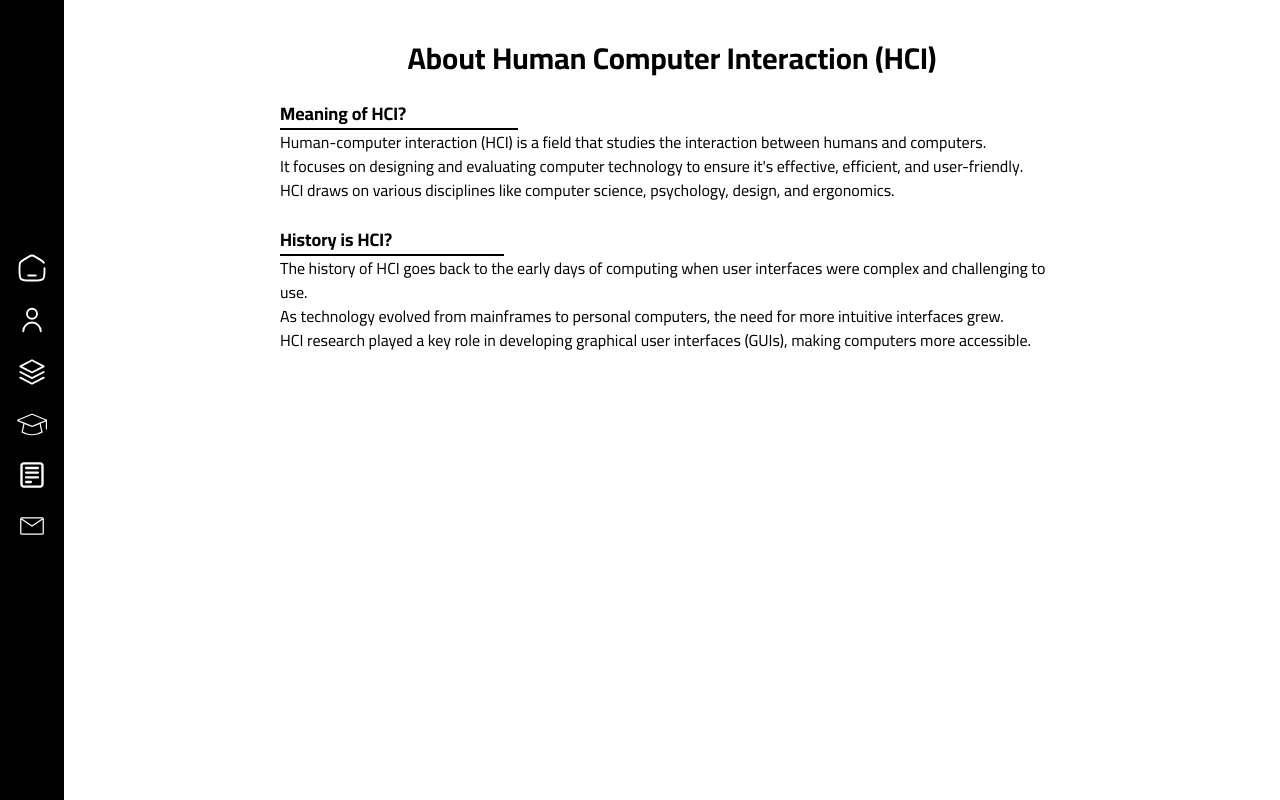
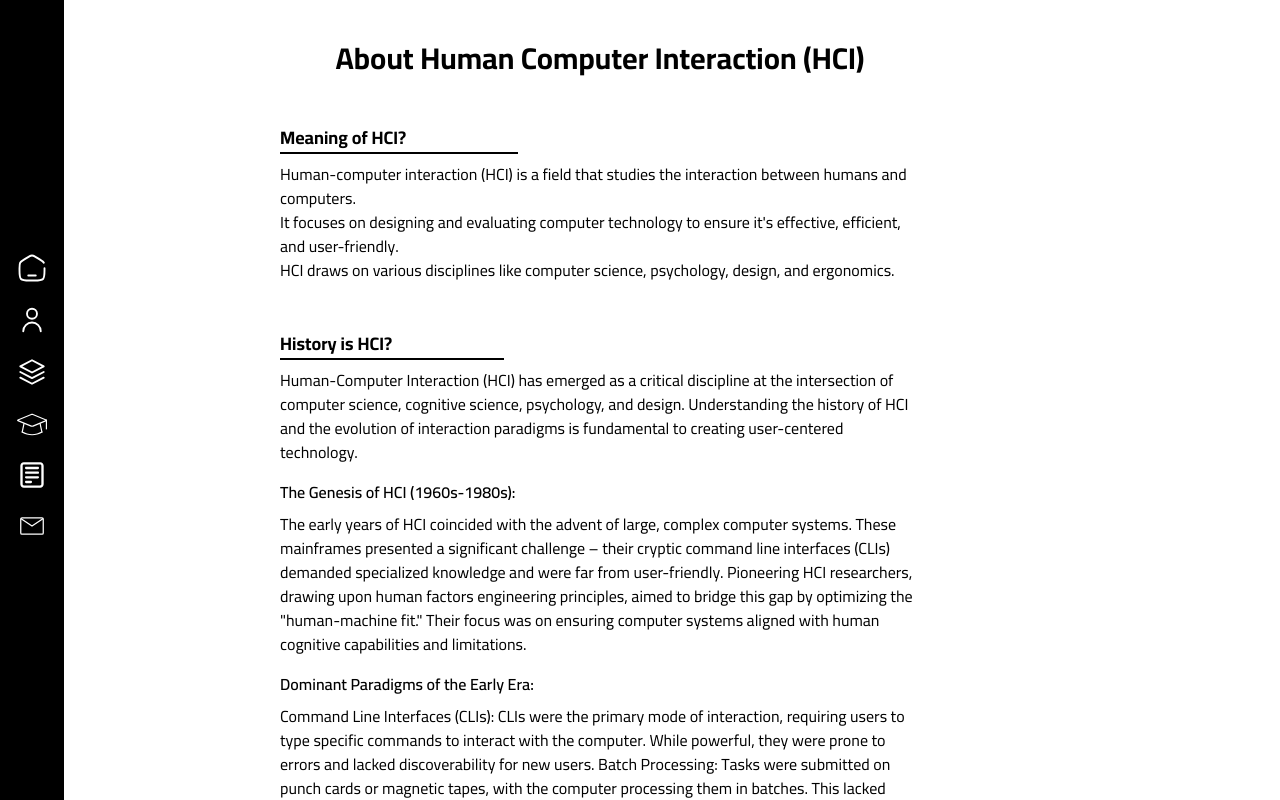
Before and after one commit to Horlakz/dieko-hci-assignment, a SvelteKit app: page /about-hci in a window 1280 px wide. Built offline with nearby package versions, Linux system fonts and the light colour scheme.

Commit message:
enhancement(src/routes/about-hci/): updates contents on about hci page

```diff
--- a/src/routes/about-hci/+page.svelte
+++ b/src/routes/about-hci/+page.svelte
@@ -1,3 +1,7 @@
+<script>
+	import historyOfHCI from '$lib/assets/history-of-hci.png';
+</script>
+
 <section class="flex-col-center gap-6 sm:px-20 px-8">
 	<h2 class="sm:text-3xl text-xl text-center font-bold">
 		About Human Computer Interaction &#40;HCI&#41;
@@ -18,15 +22,101 @@
 
 	<section class="w-full flex flex-col justify-start items-start">
 		<h3 class="border-b-2 border-black w-fit text-lg font-bold pr-28">History is HCI?</h3>
+
 		<p>
-			The history of HCI goes back to the early days of computing when user interfaces were complex
-			and challenging to use.
-			<br />
-			As technology evolved from mainframes to personal computers, the need for more intuitive interfaces
-			grew.
-			<br />
-			HCI research played a key role in developing graphical user interfaces (GUIs), making computers
-			more accessible.
+			Human-Computer Interaction (HCI) has emerged as a critical discipline at the intersection of
+			computer science, cognitive science, psychology, and design. Understanding the history of HCI
+			and the evolution of interaction paradigms is fundamental to creating user-centered
+			technology.
 		</p>
+
+		<h6>The Genesis of HCI (1960s-1980s):</h6>
+		<p>
+			The early years of HCI coincided with the advent of large, complex computer systems. These
+			mainframes presented a significant challenge – their cryptic command line interfaces (CLIs)
+			demanded specialized knowledge and were far from user-friendly. Pioneering HCI researchers,
+			drawing upon human factors engineering principles, aimed to bridge this gap by optimizing the
+			"human-machine fit." Their focus was on ensuring computer systems aligned with human cognitive
+			capabilities and limitations.
+		</p>
+		<h6>Dominant Paradigms of the Early Era:</h6>
+		<p>
+			Command Line Interfaces (CLIs): CLIs were the primary mode of interaction, requiring users to
+			type specific commands to interact with the computer. While powerful, they were prone to
+			errors and lacked discoverability for new users. Batch Processing: Tasks were submitted on
+			punch cards or magnetic tapes, with the computer processing them in batches. This lacked
+			real-time interaction and necessitated significant planning beforehand.
+		</p>
+
+		<h6>The Cognitive Revolution and the Rise of User Interfaces (1980s-1990s):</h6>
+		<p>
+			The 1980s witnessed a paradigm shift with the rise of cognitive science. HCI research began to
+			delve deeper into how users process information, learn, and remember. User interfaces (UIs)
+			became the focal point, with the primary goal being to develop interfaces that were more
+			intuitive and learnable.
+		</p>
+
+		<h6>Paradigms Ushered in by the Cognitive Era:</h6>
+		<p>
+			Graphical User Interfaces (GUIs): The introduction of GUIs, with their now-ubiquitous windows,
+			icons, menus, and pointers (WIMP), revolutionized human-computer interaction. GUIs provided a
+			visual metaphor for users to navigate the computer system, significantly improving
+			accessibility and user-friendliness. Direct Manipulation: This paradigm emphasized on-screen
+			objects that mimicked real-world manipulation. Users could directly interact with these
+			objects, fostering a more natural and intuitive experience.
+		</p>
+		<h6>The Expansion of HCI and the Rise of User Experience (UX) (1990s-Present):</h6>
+		<p>
+			As technology progressed at an exponential rate, HCI research diversified to encompass a wider
+			range of devices and interaction methods. The internet explosion, the rise of mobile
+			computing, and the introduction of speech recognition and touchscreens all presented new
+			challenges and opportunities for HCI research. The focus shifted towards usability,
+			accessibility, and user experience (UX) across these diverse platforms.
+		</p>
+		<h6>Paradigms of the Modern Era:</h6>
+		<p>
+			Modeless Interaction: Modern interfaces adapt to user context and task. Menus and controls
+			change dynamically based on the user's actions, reducing cognitive load and streamlining
+			workflow. Multimodal Interaction: Users can interact with computers through a variety of
+			modalities, such as voice, touch, gesture, and even brain-computer interfaces. This allows for
+			a more natural and personalized interaction experience. Affective Computing: HCI now considers
+			the emotional aspect of interaction. Interfaces can respond to and adapt to the user's
+			emotional state, with the goal of creating a more empathetic and engaging experience.
+		</p>
+		<h6>The Future of HCI: A Glimpse Ahead</h6>
+		<p>
+			HCI is a dynamic field in constant flux, continuously adapting to the ever-changing
+			technological landscape. Emerging areas like artificial intelligence, virtual reality, and
+			augmented reality will undoubtedly present new challenges and opportunities for HCI research.
+			The focus will likely remain on creating seamless, natural, and personalized interactions that
+			empower users and enhance their experience with technology. This historical examination
+			provides a foundation for understanding the evolution of HCI and the key paradigms that have
+			shaped this critical field.
+		</p>
+
+		<img src={historyOfHCI} alt="history of hci pictorial representation" class="py-6" />
 	</section>
 </section>
+
+<style>
+	section {
+		max-width: 800px;
+	}
+
+	section > h3 {
+		margin-top: 1.5rem;
+	}
+
+	section > p {
+		margin-top: 0.5rem;
+	}
+
+	section > h6 {
+		margin-top: 1rem;
+		font-weight: 600;
+	}
+
+	section > h6 + p {
+		margin-top: 0.5rem;
+	}
+</style>
```
Also changed, not shown: src/lib/assets/history-of-hci.png (added).
